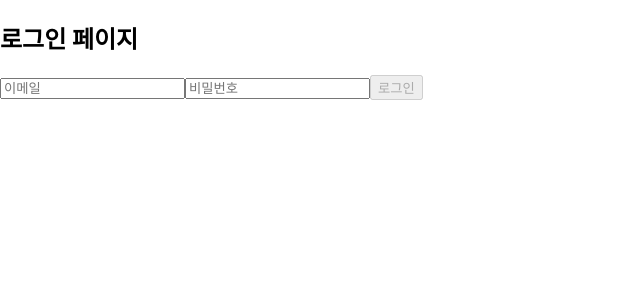
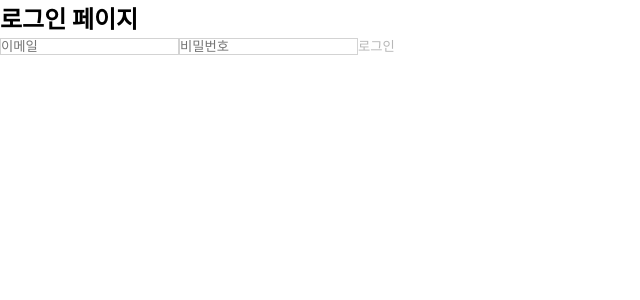
Before and after one commit to JulyK9/wanted-pre-onboarding-frontend-last, a React (Create React App) app: page /signin in a window 1280 px wide. Shown: the top 300 px of the page, without its empty margins (0-640 px from the left). Built offline with nearby package versions, Linux system fonts and the light colour scheme.

Commit message:
글로벌 스타일 설정 및 적용

```diff
--- a/src/index.js
+++ b/src/index.js
@@ -3,11 +3,13 @@
 import './index.css';
 import App from './App';
 import { BrowserRouter } from 'react-router-dom';
+import { GlobalStyle } from './style/globalStyle';
 
 const root = ReactDOM.createRoot(document.getElementById('root'));
 root.render(
   <React.StrictMode>
     <BrowserRouter basename={process.env.PUBLIC_URL}>
+      <GlobalStyle />
       <App />
     </BrowserRouter>
   </React.StrictMode>
--- /dev/null
+++ b/src/style/globalStyle.js
@@ -0,0 +1,45 @@
+import { createGlobalStyle } from 'styled-components';
+
+export const GlobalStyle = createGlobalStyle`
+* {
+    box-sizing: border-box;
+    margin: 0;
+    padding: 0;
+  }
+
+  body {
+    margin: 0 auto;
+    padding: 0;
+    width: 100vw;
+    height: 100vh;
+    font-size: 100%;
+  }
+
+  a {
+    text-decoration: none;
+    color: #000;
+    cursor: pointer;
+
+    :hover {
+      text-decoration: none;
+      color: #000;
+    }
+  }
+
+  li {
+    list-style: none;
+  }
+
+  button {
+    background-color: transparent;
+    border: none;
+    cursor: pointer;
+  }
+
+  input {
+    border: 1px solid lightgray;
+    :focus {
+      outline: none;
+    }
+  }
+`;
```
